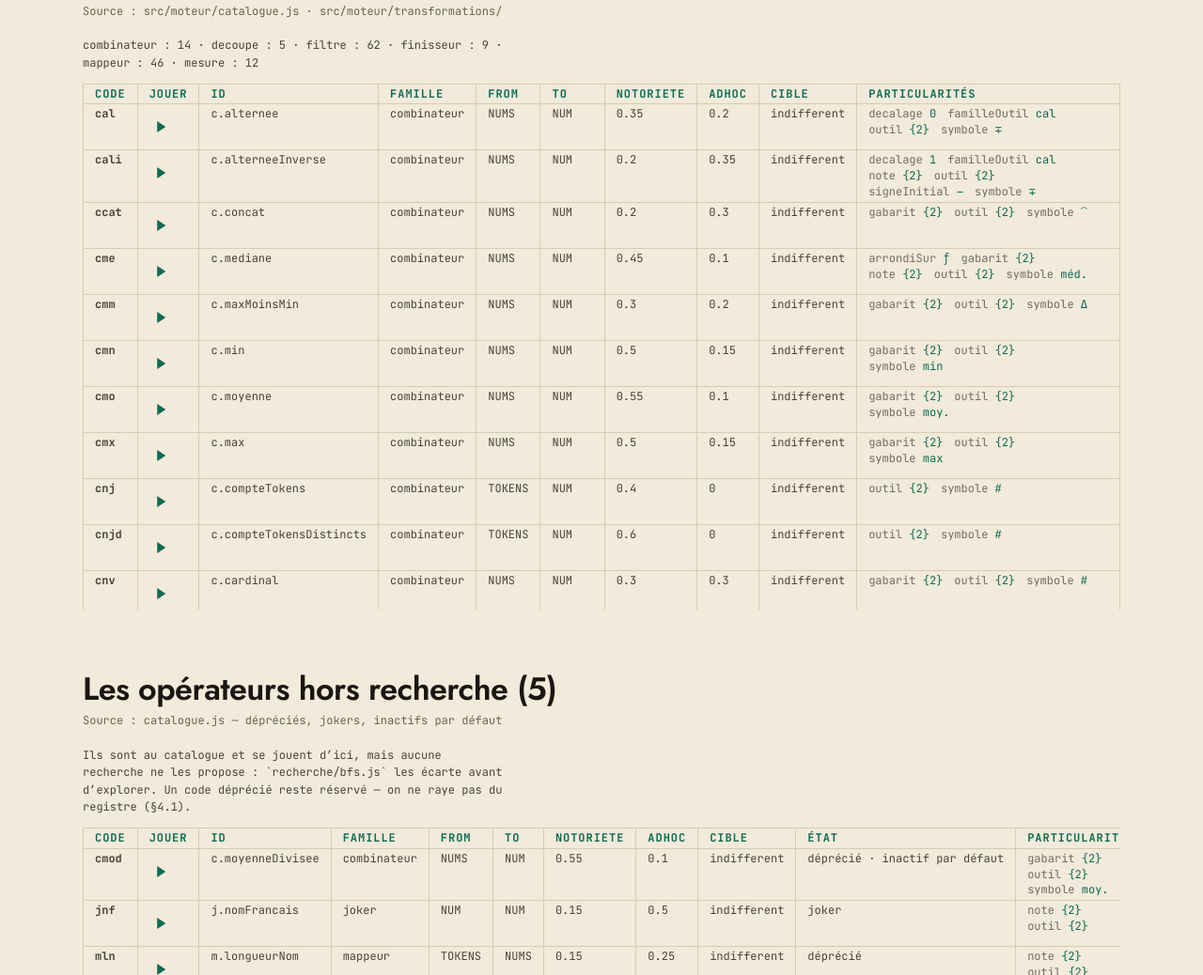
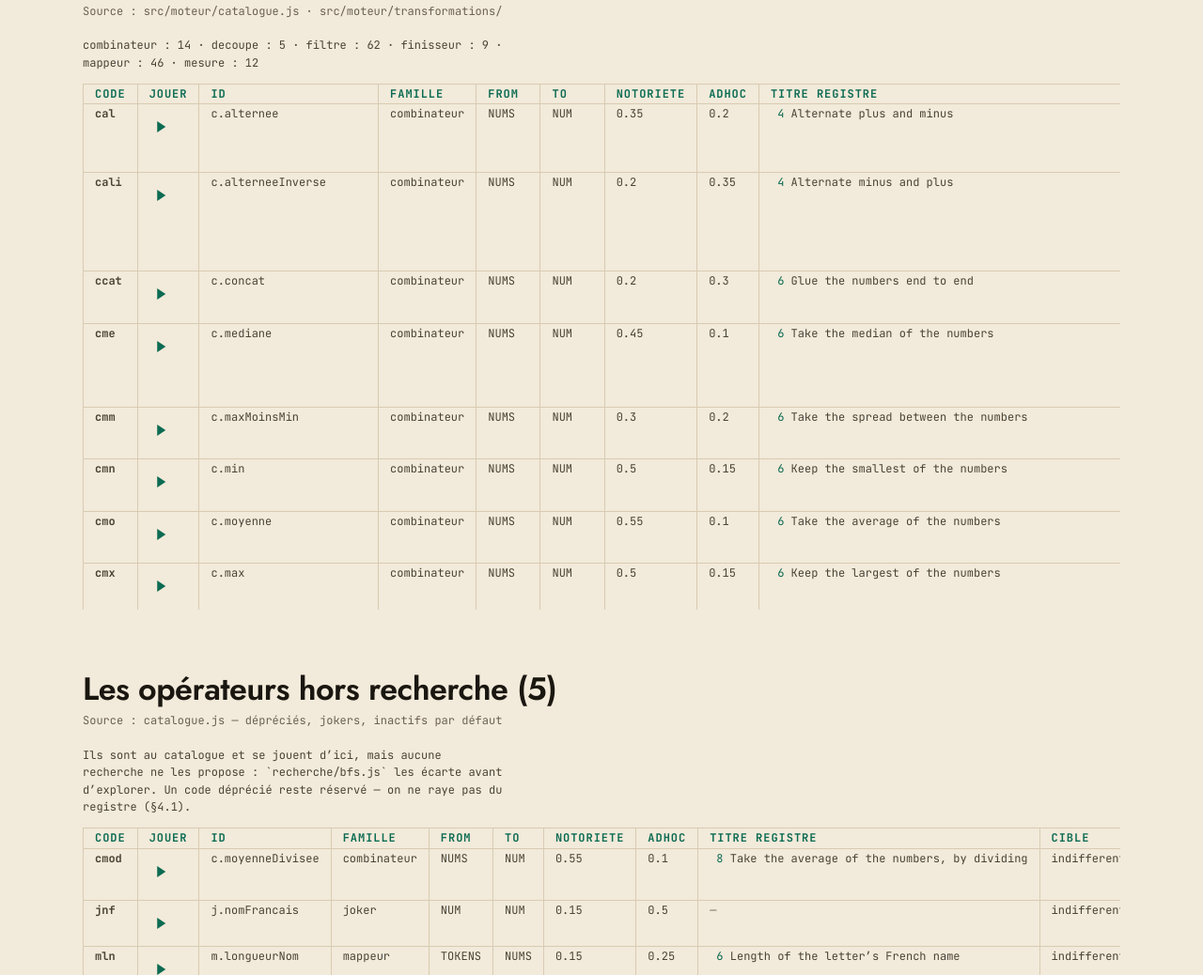
Before and after one commit to Apophenie/apophenie.github.io, a website built with Vite: page src/debug.html in a window 1280 px wide. Shown: the part 973-2011 px from the top of the page at 94% size. Built offline with nearby package versions, Linux system fonts and the light colour scheme.

Commit message:
debug.html montre le titre que Le Registre affiche vraiment
« Il y a des opérateurs dont le titre tient déjà en 2 mots. Ajoute à la page
debug une colonne titre registre, je vais voir s'il y a besoin d'ajouter titre
court, ou si l'actuel fait le job » (l'auteur).

★ **CE N'EST PAS `op.libelle`, ET LA DIFFÉRENCE EST MESURÉE.** Sur 113
  opérateurs éprouvés, TREIZE affichent dans Le Registre autre chose que leur
  libellé : `cs` est intitulé « On additionne » au catalogue et « On additionne
  les nombres » à l'écran, `mrd` annonce son premier temps (« On écrit chaque
  nombre chiffre à chiffre ») et non son geste d'ensemble. Afficher le libellé
  sous le nom de « titre registre » aurait fait juger l'auteur sur une chaîne que
  personne ne lit.

★ **ET IL N'EST PAS CONSTANT.** Plusieurs opérateurs accordent leur titre à ce
  que la ligne porte — « les chiffres » ou « les nombres » selon
  (`combinateurs.js › natureOperandes`). Il n'existe donc pas UN titre par
  opérateur, il en existe un par situation. La colonne en montre un vrai,
  fabriqué en jouant l'opérateur sur l'état le plus simple qu'il accepte : c'est
  ce que le visiteur verra le plus souvent, mesuré plutôt que décrété.

★ **LE COMPTE DE MOTS PRÉCÈDE LE TITRE**, parce que c'est la question posée. Le
  parcourir de haut en bas sur cent quarante-huit lignes est tout l'objet de la
  colonne ; le titre n'est là que pour vérifier. Chasse fixe et largeur figée,
  sans quoi les nombres ne s'alignent pas et la colonne cesse de se lire en
  diagonale.

Le relevé, pour l'arbitrage à venir :

    2 mots :  8      5 mots : 10
    3 mots :  5      6 mots : 22
    4 mots : 48      7 mots : 13
                     8 mots :  6
                    10 mots :  1
    sans titre trouvé : 40 (l'état témoin ne leur convient pas)

Huit opérateurs tiennent en deux mots ; quarante-huit en font quatre. Un titre
court semble donc nécessaire, mais c'est à l'auteur de le dire en regardant.

⚠️ Le garde-fou « aucun code d'opérateur n'est écrit dans la page » a attrapé mon
  `langue: 'fr'` — « fr » est aussi un code du catalogue. Il avait raison deux
  fois : le littéral était fautif en lui-même, puisque le titre montré doit être
  dans la langue de l'INTERFACE et non dans une constante figée ici.

Co-Authored-By: Claude Opus 5 (1M context) <noreply@anthropic.com>

```diff
--- a/src/app/pages/debug.js
+++ b/src/app/pages/debug.js
@@ -81,7 +81,7 @@ import {
 import { tokeniser } from '../../recherche/fragments.js';
 // `v` est aliasé : trois fonctions de rendu de ce fichier prennent une valeur
 // nommée `v`, et un import du même nom s'y ferait masquer sans prévenir.
-import { localiser, v as valeurTraduite } from '../../i18n/index.js';
+import { localiser, v as valeurTraduite, langue } from '../../i18n/index.js';
 import { titreApproche, regleApproche } from '../libelles.js';
 import { creerRegistre } from '../registre.js';
 import { creerTransport, brancherClavier } from '../transport.js';
@@ -1017,6 +1017,64 @@ function sectionFaceALaCible() {
  *    colonne de 144 fois « 1 ». Le champ reste au catalogue, où `bfs.js`
  *    l'additionne ; il a cessé d'être une information à afficher.
  */
+/**
+ * ★ **LE TITRE DU REGISTRE — celui qui s'affiche, pas celui du catalogue.**
+ *
+ * > « Il y a des opérateurs dont le titre tient déjà en 2 mots. Ajoute à la page
+ * >   debug une colonne titre registre, je vais voir s'il y a besoin d'ajouter
+ * >   titre court, ou si l'actuel fait le job. » (l'auteur)
+ *
+ * ⚠️ **CE N'EST PAS `op.libelle`, ET LA DIFFÉRENCE EST MESURÉE.** Sur 113
+ *   opérateurs éprouvés, TREIZE affichent dans Le Registre autre chose que leur
+ *   libellé — `cs` est intitulé « On additionne » au catalogue et « On
+ *   additionne les nombres » à l'écran, `mrd` annonce son premier temps (« On
+ *   écrit chaque nombre chiffre à chiffre ») et non son geste d'ensemble.
+ *   Afficher le libellé sous le nom de « titre registre » aurait donc fait juger
+ *   l'auteur sur une chaîne que personne ne lit.
+ *
+ * ★ **ET IL N'EST PAS CONSTANT.** Plusieurs opérateurs accordent leur titre à ce
+ *   que la ligne porte — « on additionne les CHIFFRES » ou « les NOMBRES »,
+ *   selon (`combinateurs.js › natureOperandes`). Il n'existe donc pas UN titre
+ *   par opérateur : il en existe un par situation. On en montre un vrai,
+ *   fabriqué en jouant l'opérateur sur l'état le plus simple qu'il accepte —
+ *   c'est ce que le visiteur verra le plus souvent, et c'est mesuré plutôt que
+ *   décrété.
+ *
+ * ★ Le COMPTE DE MOTS accompagne le titre, parce que c'est la question posée :
+ *   « deux mots, ou pas ». Le lire d'un coup d'œil sur cent quarante-huit lignes
+ *   est tout l'objet de la colonne.
+ */
+const ETATS_TEMOINS = [
+  { type: 'STR', valeur: 'Donald Trump', traces: [[0, 12]] },
+  { type: 'TOKENS', valeur: [...'hope'], traces: [...'hope'].map((_, i) => [[i, i + 1]]) },
+  { type: 'NUMS', valeur: [8, 15, 16, 5], traces: [0, 1, 2, 3].map((i) => [[i, i + 1]]) },
+  { type: 'NUM', valeur: 44, traces: [[0, 2]] },
+];
+
+export function titreRegistreDe(op) {
+  if (!op || typeof op.steps !== 'function') return null;
+  for (const avant of ETATS_TEMOINS) {
+    if (op.from !== avant.type) continue;
+    let apres;
+    try { apres = op.apply(avant.valeur, avant.traces); } catch { continue; }
+    if (!apres) continue;
+    const ids = (Array.isArray(avant.valeur) ? avant.valeur : [avant.valeur]).map((_, i) => `t${i}`);
+    let steps;
+    try {
+      // ★ La langue de l'INTERFACE, jamais une constante écrite ici : le titre
+      //   montré doit être celui que le visiteur lira. Et « fr » écrit en dur
+      //   est aussi un code d'opérateur — le garde-fou de cette page l'attrape,
+      //   à juste titre.
+      steps = op.steps(avant, { type: op.to, ...apres }, { ids, cle: 'dbg', langue: langue() });
+    } catch { continue; }
+    if (steps && steps.length && steps[0].title) return String(steps[0].title);
+  }
+  return null;
+}
+
+/** Le compte de mots d'un titre — la question que l'auteur pose à cette colonne. */
+const motsDe = (titre) => (titre ? titre.trim().split(/\s+/).filter(Boolean).length : 0);
+
 const EN_TETE = ['code', 'id', 'famille', 'from', 'to', 'notoriete', 'adHoc'];
 
 /** Les champs que l'affichage traite lui-même, ou qui n'ont rien à montrer. */
@@ -1066,7 +1124,7 @@ function etatDe(op) {
  *   précèdent, laquelle dépend du contenu.
  */
 function tableauDesOperateurs(ops, avecEtat) {
-  const colonnes = [...EN_TETE, 'cible', ...(avecEtat ? ['état'] : []), 'particularités'];
+  const colonnes = [...EN_TETE, 'titre registre', 'cible', ...(avecEtat ? ['état'] : []), 'particularités'];
 
   const lignes = [...ops]
     .sort((a, b) => String(a.code).localeCompare(String(b.code), 'en'))
@@ -1083,6 +1141,17 @@ function tableauDesOperateurs(ops, avecEtat) {
         cellCible.className = `dbg__cible-classe dbg__cible-${classe.toLowerCase()}`;
       });
       const cellules = colonnes.slice(1).map((c) => {
+        if (c === 'titre registre') {
+          const titre = titreRegistreDe(op);
+          const n = motsDe(titre);
+          return e('td.dbg__titre-registre', {}, titre
+            ? [
+              e('span.dbg__titre-mots', { texte: String(n) }),
+              ' ',
+              e('span', { texte: titre }),
+            ]
+            : [e('span.dbg__part-cle', { texte: '—' })]);
+        }
         if (c === 'cible') return cellCible;
         if (c === 'état') return e('td', { texte: etatDe(op) || '' });
         if (c === 'particularités') {
--- a/src/styles/debug.css
+++ b/src/styles/debug.css
@@ -269,3 +269,17 @@
    parfaitement lisible : le glyphe a toujours été le porteur de l'information,
    la couleur ne faisait que la redire (WCAG 1.4.1). */
 .dbg__sens--seul { color: var(--fg-2); }
+
+/* ── La colonne « titre registre » ────────────────────────────────────────
+   Le compte de mots précède le titre : c'est LUI qu'on parcourt de haut en bas
+   pour juger « deux mots ou pas », et le titre n'est là que pour vérifier.
+   Chasse fixe et largeur figée, sans quoi les nombres ne s'alignent pas d'une
+   ligne à l'autre et la colonne cesse de se lire en diagonale. */
+.dbg__titre-mots {
+  display: inline-block;
+  min-width: 2ch;
+  text-align: right;
+  font-family: var(--police-mono);
+  color: var(--phos);
+}
+.dbg__titre-registre { max-width: 26rem; }
```
